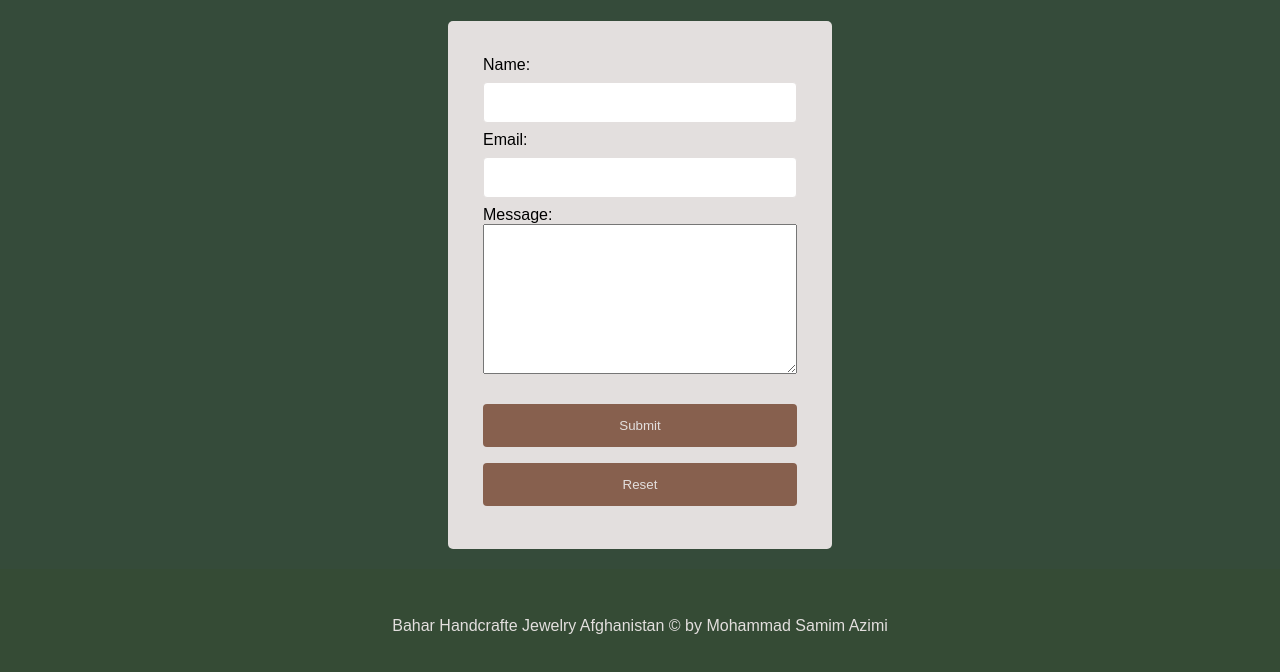
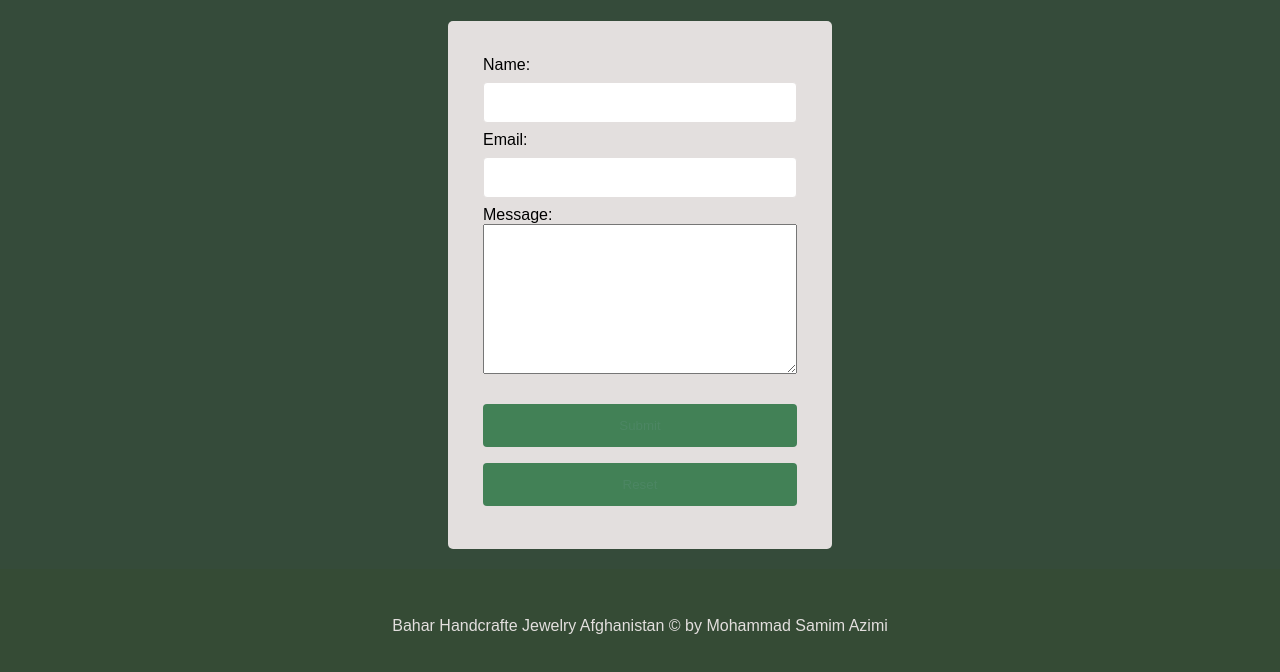
Before and after one commit to azimi2/Bahar-handcraft-jewelry-, a plain HTML site: page contact.html in a window 1280 px wide. Shown: the part 116-788 px from the top of the page. Drawn offline with Linux system fonts and the light colour scheme.

Commit message:
Add files via upload

```diff
--- a/css/contact.css
+++ b/css/contact.css
@@ -23,8 +23,8 @@ input {
 
 button {
   width: 100%;
-  background-color: #87604E;
-  color: #E3DFDE;
+  background-color: #428156;
+  color: #4c8663;
   padding: 14px 20px;
   margin: 8px 0;
   border: none;
```
